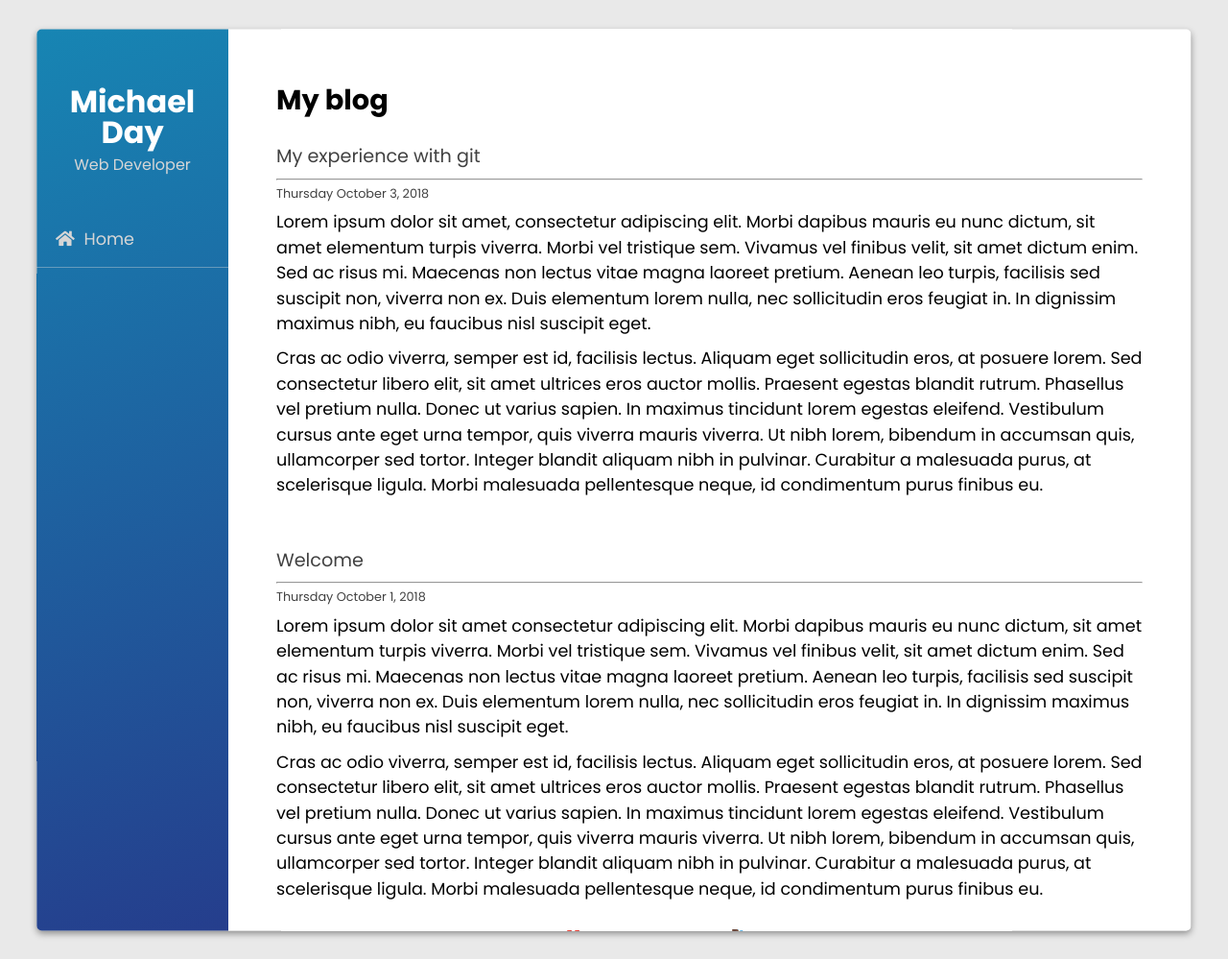
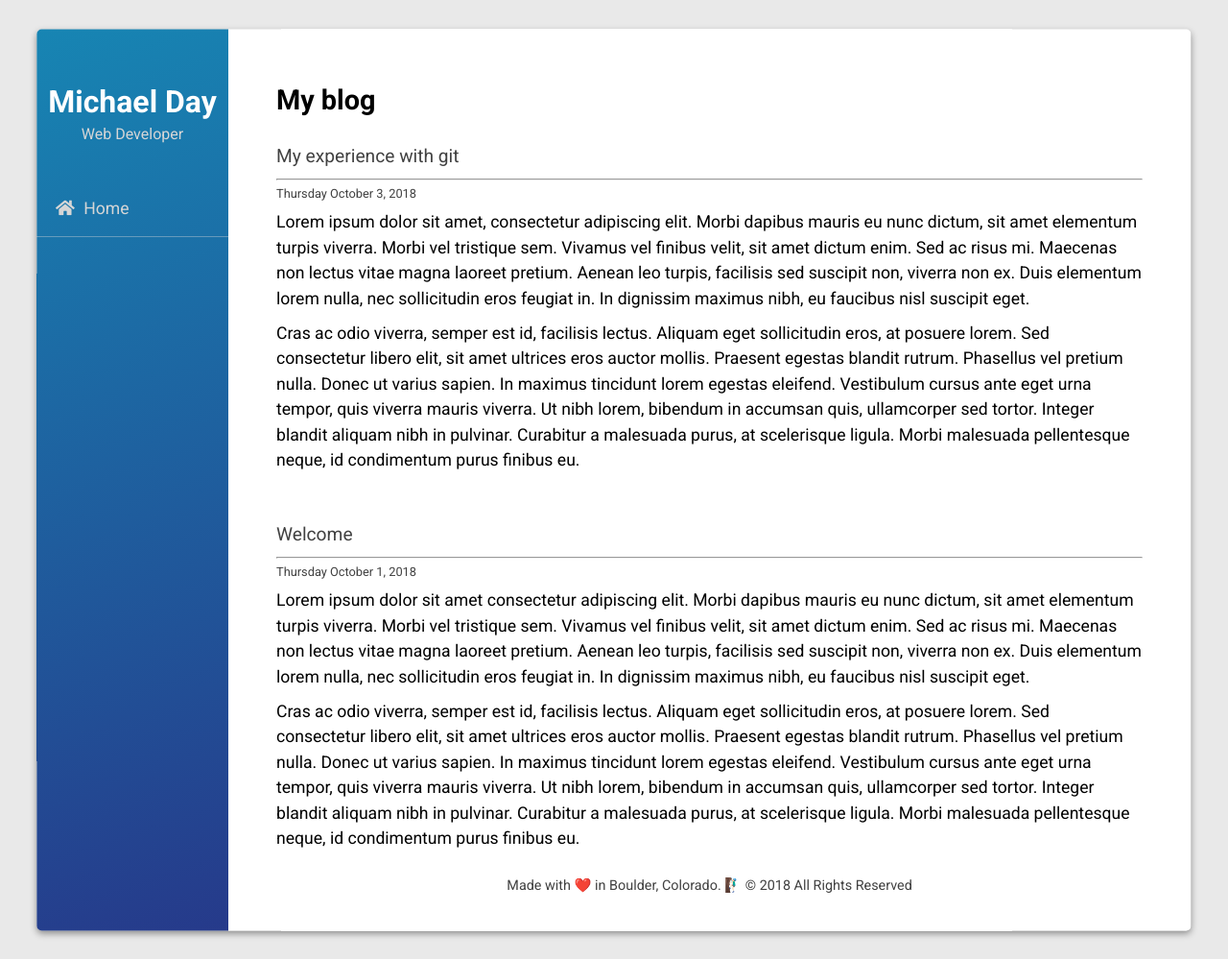
Before and after one commit to Thirdeyeclimber/personal-blog, a PHP site: page / in a window 1280 px wide. Shown: the whole page at 96% size. Run offline with PHP 8.4, Linux system fonts and the light colour scheme; some libraries are stand-ins or nearby versions.

Commit message:
Change font from Poppins to Roboto

```diff
--- a/assets/css/style.css
+++ b/assets/css/style.css
@@ -1,8 +1,8 @@
-@import "https://fonts.googleapis.com/css?family=Poppins:400,700";
+@import "https://fonts.googleapis.com/css?family=Roboto:400,700";
 
 body {
   background-color: #e9e9e9;
-  font-family: "Poppins", sans-serif;
+  font-family: "Roboto", sans-serif;
 }
 
 h1 {
```
